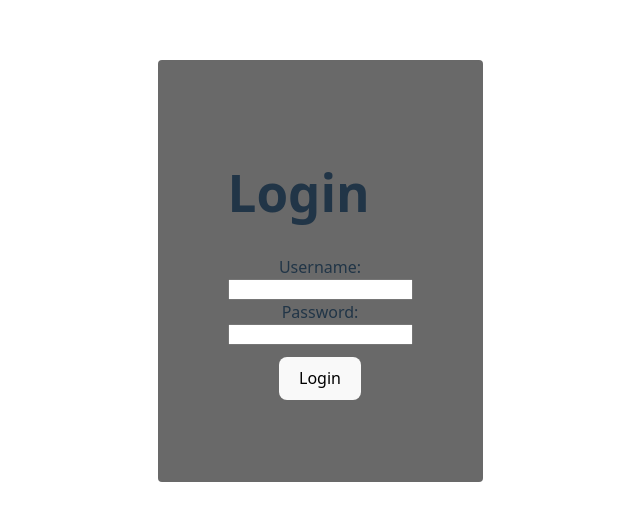
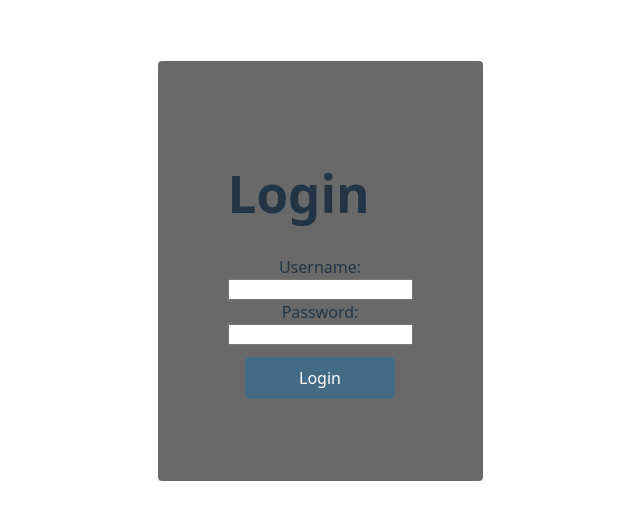
Before and after one commit to JonLundby/certificate-notification-frontend, a React (Vite) app: page /login in a window 1280 px wide. Shown: the part 129-650 px from the top of the page, without its empty margins (320-960 px from the left). Built offline with nearby package versions, Linux system fonts and the light colour scheme.

Commit message:
switching between simple table components

```diff
--- /dev/null
+++ b/src/pages/components/CertificateTable.tsx
@@ -0,0 +1,14 @@
+export default function CertificateTable() {
+    return (
+        <table>
+            <thead>
+                <tr>
+                    <th>Domain</th>
+                    <th>Certificate</th>
+                    <th>Expiration Date</th>
+                    <th>Status</th>
+                </tr>
+            </thead>
+        </table>
+    );
+}
--- /dev/null
+++ b/src/pages/components/UriTable.tsx
@@ -0,0 +1,13 @@
+export default function CertificateTable() {
+    return (
+        <div>
+            <table>
+                <thead>
+                    <tr>
+                        <th>URI</th>
+                    </tr>
+                </thead>
+            </table>
+        </div>
+    );
+}
--- a/src/pages/overview/Overview.tsx
+++ b/src/pages/overview/Overview.tsx
@@ -1,8 +1,26 @@
+import CertificateTable from "../components/CertificateTable";
+import UriTable from "../components/UriTable";
+import "./overview.css";
+import { useState } from "react";
+
 export default function Overview() {
+    const [selectedTab, setSelectedTab] = useState<"certificates" | "uris">("certificates");
+
+
     return (
         <div>
             <h1>Overview Page</h1>
-            <p>Show a table with certificates info</p>
+            <div className="tab-buttons">
+                <button onClick={() => setSelectedTab("certificates") }>Certificates</button>
+                <button onClick={() => setSelectedTab("uris") }>URIs</button>
+            </div>
+
+            {selectedTab === "certificates" ? (
+                <CertificateTable />
+            ) : (
+                <UriTable />
+            )}
+
         </div>
     );
 }
--- /dev/null
+++ b/src/pages/overview/overview.css
@@ -0,0 +1,14 @@
+button {
+    width: 150px;
+    padding: 10px 20px;
+    border: none;
+    border-radius: 5px;
+    background-color: #2d6d989e;
+    color: white;
+    cursor: pointer;
+}
+
+.tab-buttons {
+    display: flex;
+    gap: 10px;
+}
```
